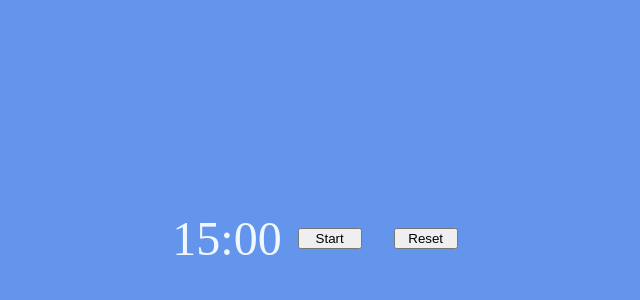
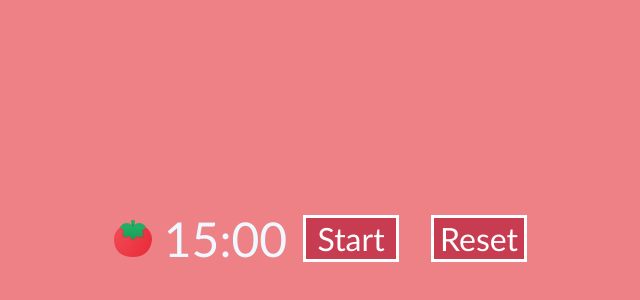
Before and after one commit to Luke-Goodridge/Electron-Pomodoro, an Electron app: page index.html in a window 800 px wide. Shown: the part 162-462 px from the top of the page, without its empty margins (77-717 px from the left). Drawn offline with Linux system fonts and the light colour scheme.

Commit message:
added some styling and some constants for easy variable changes

```diff
--- a/index.html
+++ b/index.html
@@ -8,6 +8,7 @@
   </head>
   <body>
     <div id="pomo-container">
+      <img src="images/tomato.png" alt="tomato" />
       <p id="timer" style="color: aliceblue">25:00</p>
       <button class="pomo-btn" id="pause"></button>
       <button class="pomo-btn" id="reset">Reset</button>
--- a/js/app.js
+++ b/js/app.js
@@ -9,6 +9,8 @@ const formatToTime = (value) => {
 };
 
 const initialValue = 900;
+const beginTimerText = "Start";
+const pauseTimerText = "Pause";
 let isPaused = true;
 let timerValue = initialValue;
 //tracks the paused value
@@ -22,7 +24,6 @@ const notify = () => {
     timeout: 3000,
     onClick: () => {
       window.focus();
-      this.close();
     },
   });
 };
@@ -30,13 +31,13 @@ const pauseBtn = document.querySelector("#pause");
 const resetBtn = document.querySelector("#reset");
 
 timer.innerHTML = formatToTime(initialValue);
-pauseBtn.innerHTML = "Start";
+pauseBtn.innerHTML = beginTimerText;
 pauseBtn.addEventListener("click", () => {
   if (isPaused) {
-    pauseBtn.innerHTML = "Pause";
+    pauseBtn.innerHTML = pauseTimerText;
     startTimer(pausedTime);
   } else {
-    pauseBtn.innerHTML = "Start";
+    pauseBtn.innerHTML = beginTimerText;
     pauseTimer();
   }
   isPaused = !isPaused;
@@ -63,7 +64,7 @@ const resetTimer = () => {
   timerValue = initialValue;
   clearInterval(currentTimer);
   isPaused = true;
-  pauseBtn.innerHTML = "Play";
+  pauseBtn.innerHTML = beginTimerText;
   timer.innerHTML = formatToTime(timerValue);
 };
 
--- a/package.json
+++ b/package.json
@@ -10,7 +10,7 @@
   "devDependencies": {},
   "scripts": {
     "test": "echo \"Error: no test specified\" && exit 1",
-    "start": "electron ."
+    "beginTimerText": "electron ."
   },
   "repository": {
     "type": "git",
--- a/styles/styles.css
+++ b/styles/styles.css
@@ -13,10 +13,24 @@ body {
   flex-direction: row;
   width: 100%;
   height: 100vh;
-  background-color: cornflowerblue;
+  background-color: #ed8185;
+  font-family: "Gill Sans", "Gill Sans MT", Calibri, "Trebuchet MS", sans-serif;
+}
+#pomo-container img {
+  margin: 0.4rem;
 }
 
 .pomo-btn {
   margin: 1rem;
-  width: 4rem;
+  font-size: 2rem;
+  width: 6rem;
+  background-color: #c83c51;
+  color: white;
+  border: 3px solid white;
+  cursor: pointer;
+  font-family: "Gill Sans", "Gill Sans MT", Calibri, "Trebuchet MS", sans-serif;
 }
+
+.pomo-btn:focus {
+  outline: none;
+}
```
Also changed, not shown: images/tomato.png (added).
